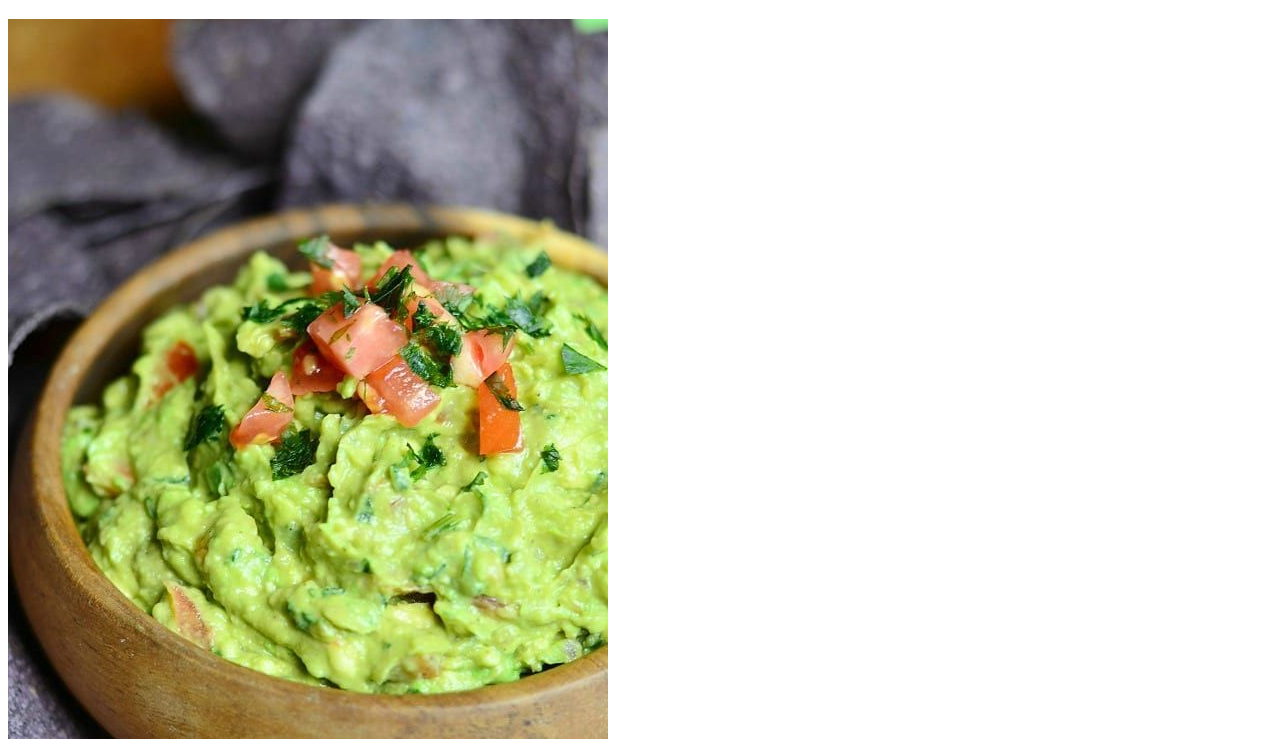
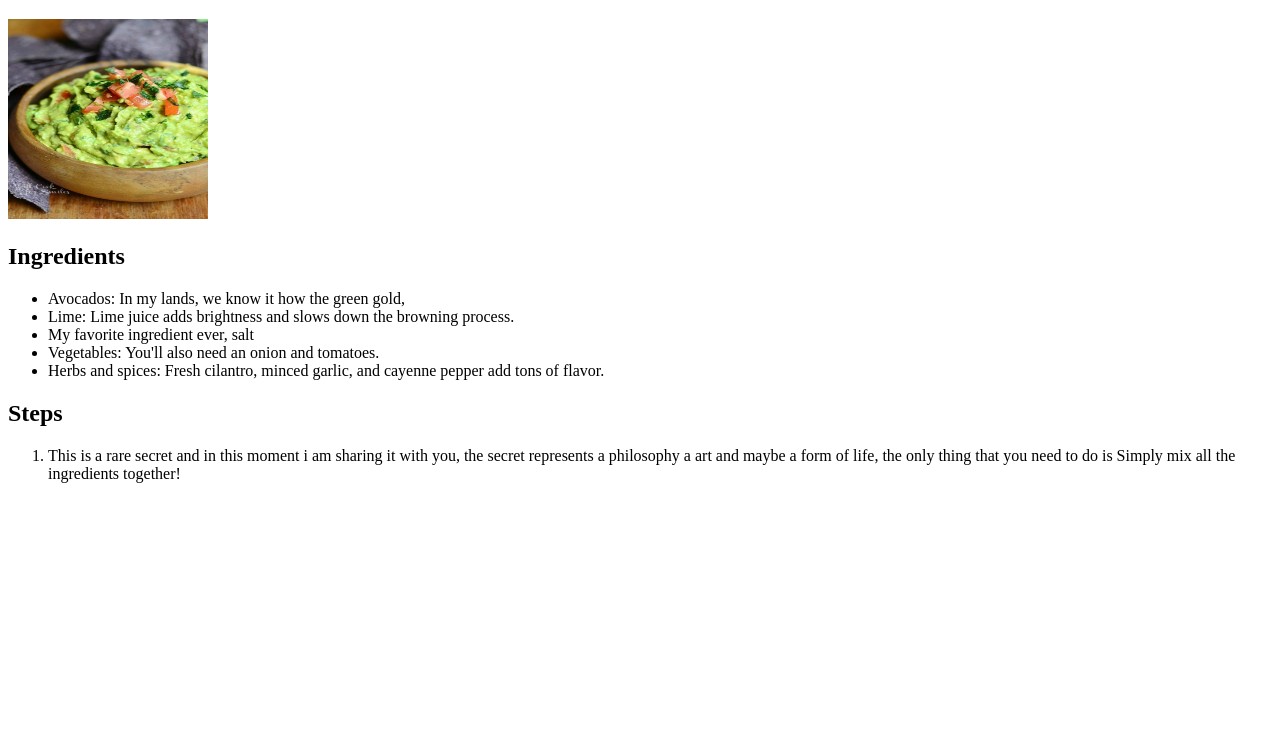
Before and after one commit to kurisu-Contreras/odin-recipes, a plain HTML site: page Recipes/Guacamole.html in a window 1280 px wide. Shown: the part 61-800 px from the top of the page. Drawn offline with Linux system fonts and the light colour scheme.

Commit message:
Fix the size of the Guacamole image

```diff
--- a/Recipes/Guacamole.html
+++ b/Recipes/Guacamole.html
@@ -7,7 +7,7 @@
 </head>
 <body>
     <h1>Guacamole</h1>
-    <img src="/Imgs/The BEST Guacamole Recipe - Will Cook For Smiles.jpeg" alt="A photo of Guacamole">
+    <img src="/Imgs/The BEST Guacamole Recipe - Will Cook For Smiles.jpeg" alt="A photo of Guacamole" width="200 px" height="200 px">
     <h2>Ingredients</h2>
     <ul>
         <li>
```
